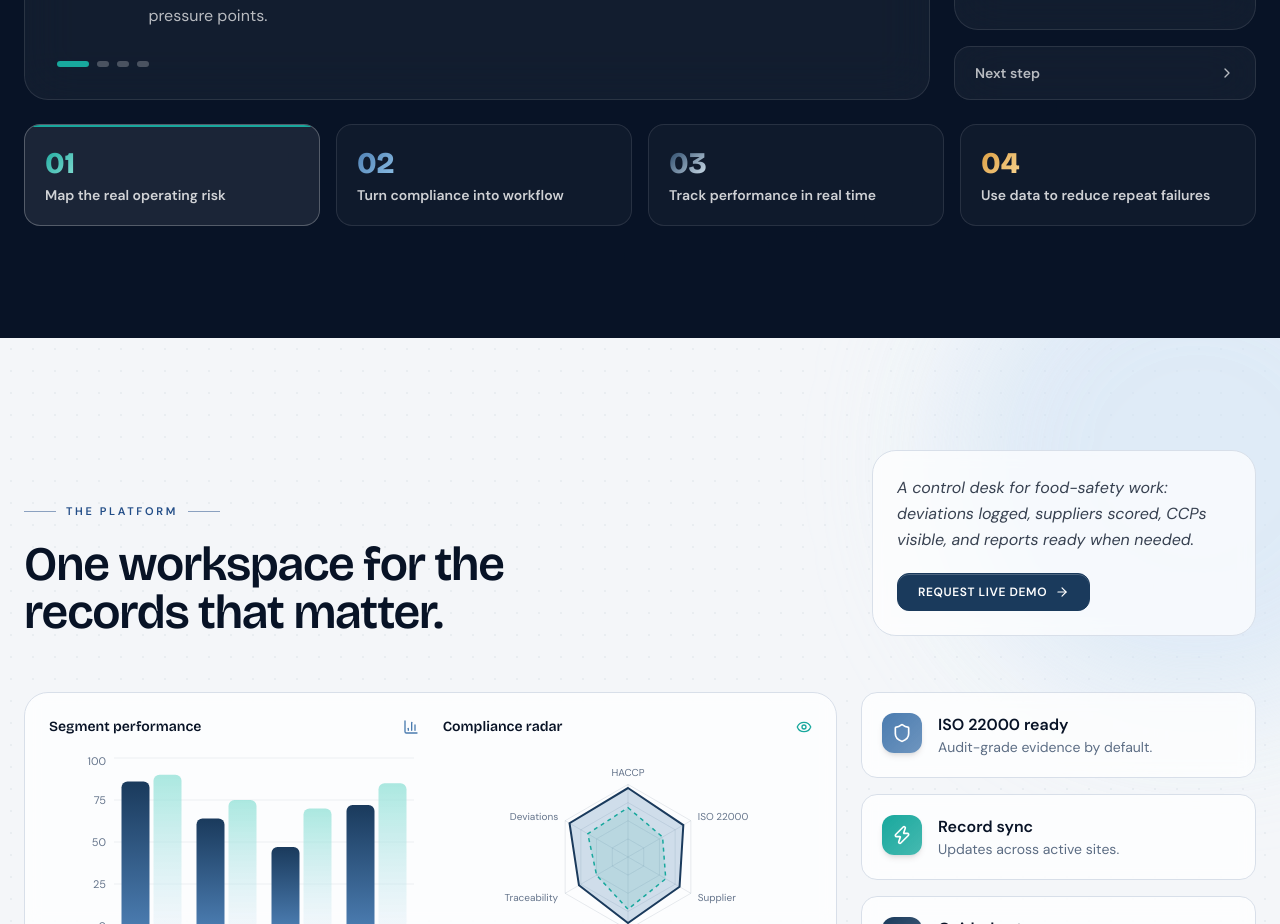
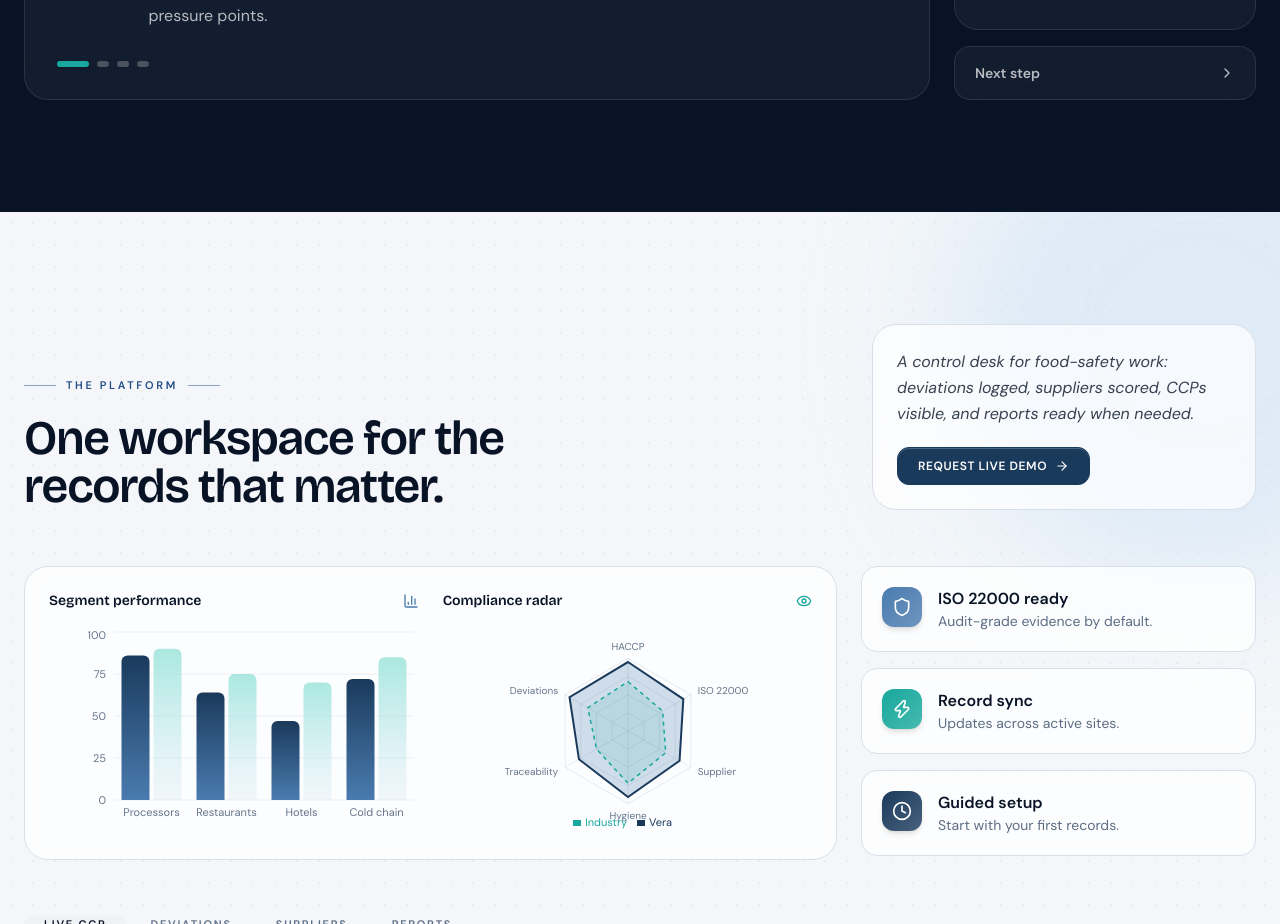
Before and after one commit to honorine22/vera-systems, a Next.js app: page / in a window 1280 px wide. Shown: the part 3380-4304 px from the top of the page. Built offline with nearby package versions, Linux system fonts and the light colour scheme; a web font is replaced by a local one.

Commit message:
refactor: remove unused step items section from StackExperience component

```diff
--- a/app/page.tsx
+++ b/app/page.tsx
@@ -1291,40 +1291,6 @@ function StackExperience({ copy }: { copy: SiteCopy }) {
             </button>
           </div>
         </div>
-
-        <div className="mt-6 grid gap-4 sm:grid-cols-2 lg:grid-cols-4">
-          {stepItems.map((card, index) => (
-            <button
-              key={card.eyebrow}
-              onClick={() => setActiveStep(index)}
-              data-reveal
-              className={cn(
-                "hover-card group relative overflow-hidden rounded-2xl border p-5 text-left transition-all duration-300",
-                `reveal-delay-${(index % 4) + 1}`,
-                activeStep === index
-                  ? "border-white/25 bg-white/[0.08]"
-                  : "border-white/10 bg-white/[0.03] hover:border-white/20 hover:bg-white/[0.05]"
-              )}
-            >
-              <div
-                className="absolute inset-x-0 top-0 h-0.5 rounded-t-2xl transition-all duration-300"
-                style={{ background: activeStep === index ? card.color : "transparent" }}
-              />
-              <span
-                className="font-display text-3xl font-black"
-                style={{
-                  background: `linear-gradient(135deg, ${card.color}, ${card.colorLight})`,
-                  WebkitBackgroundClip: "text",
-                  backgroundClip: "text",
-                  color: "transparent",
-                }}
-              >
-                {card.eyebrow}
-              </span>
-              <p className="mt-1 text-sm font-semibold text-white/80">{card.title}</p>
-            </button>
-          ))}
-        </div>
       </div>
     </section>
   );
```
